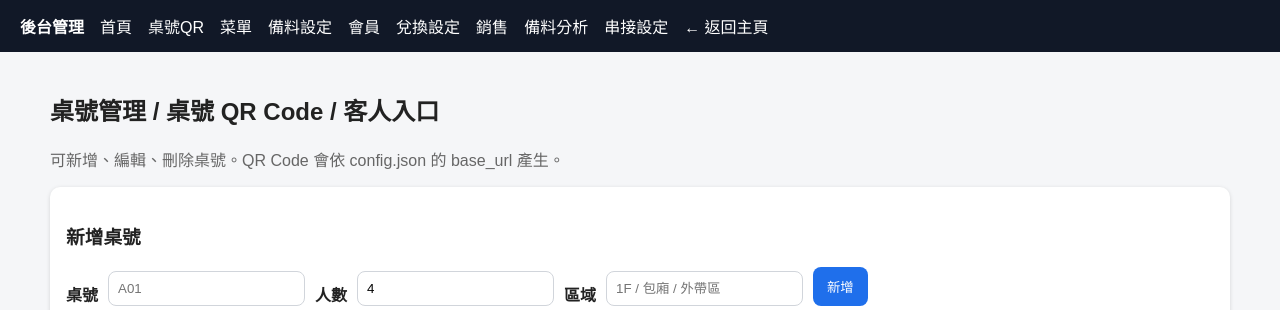
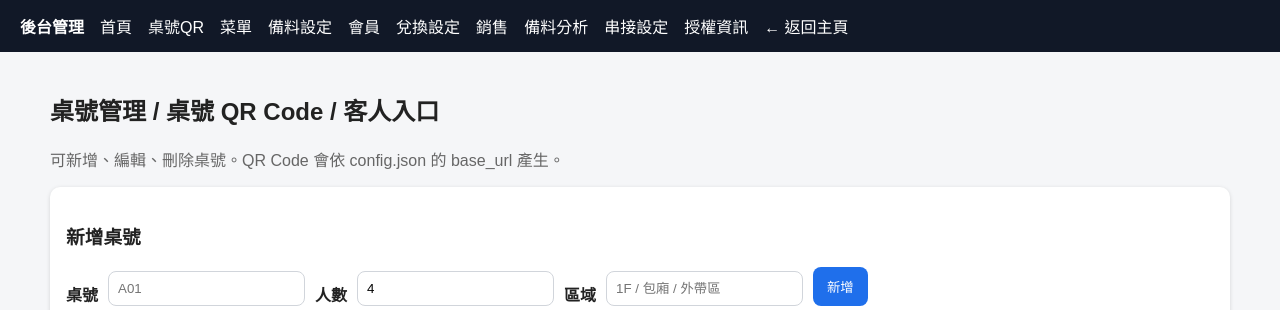
Before and after one commit to i20000621-del/BarJE.github.io, a Python web app: template templates/home.html in a window 1280 px wide. Shown: the top 310 px of the page. Run offline with Jinja, Linux system fonts and the light colour scheme; the template is opened without the code that fills it, so the values that code supplies are empty.

Commit message:
base_admin.html

```diff
--- a/templates/base_admin.html
+++ b/templates/base_admin.html
@@ -18,6 +18,7 @@
   <a href="/admin/sales">銷售</a>
   <a href="/admin/prep">備料分析</a>
   <a href="/admin/settings">串接設定</a>
+  <a href="/admin/license">授權資訊</a>
   <a href="/">← 返回主頁</a>
 </div>
 <div class="wrap wide-wrap">{% block body %}{% endblock %}</div>
```
